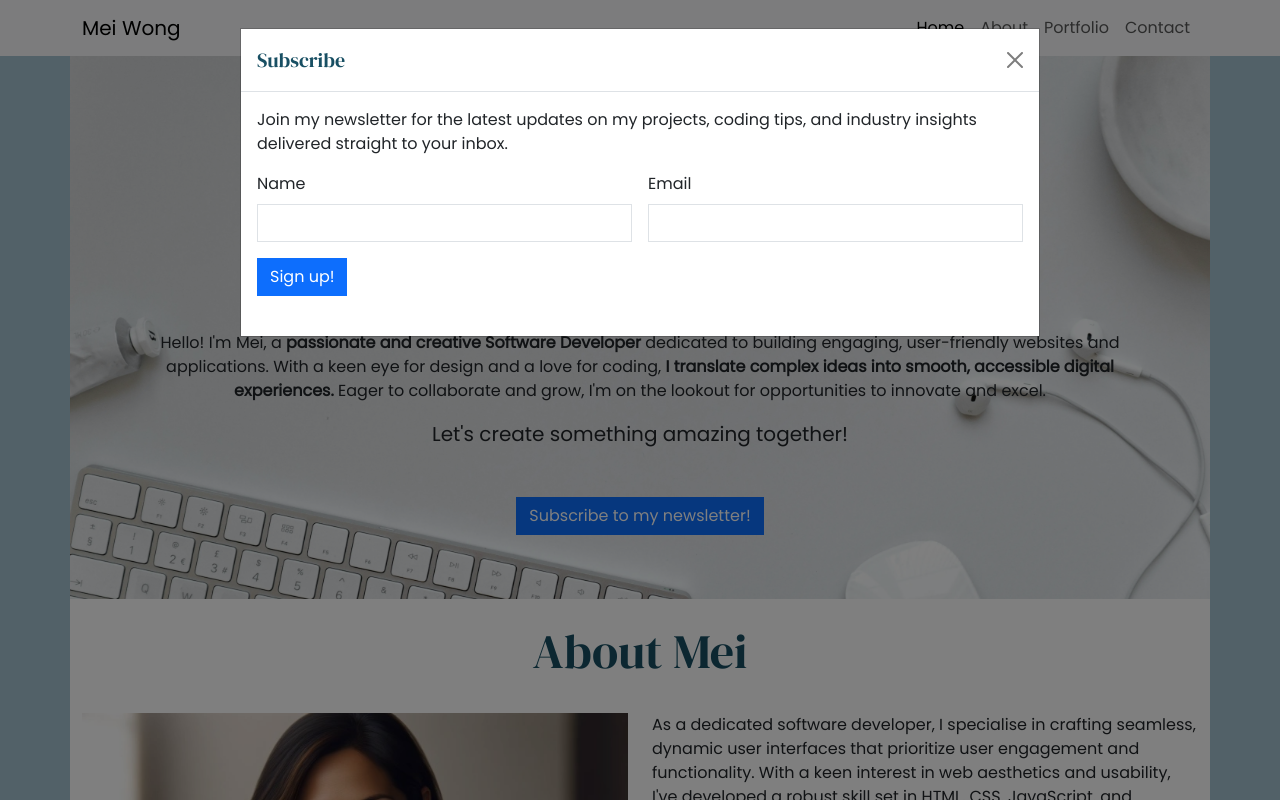
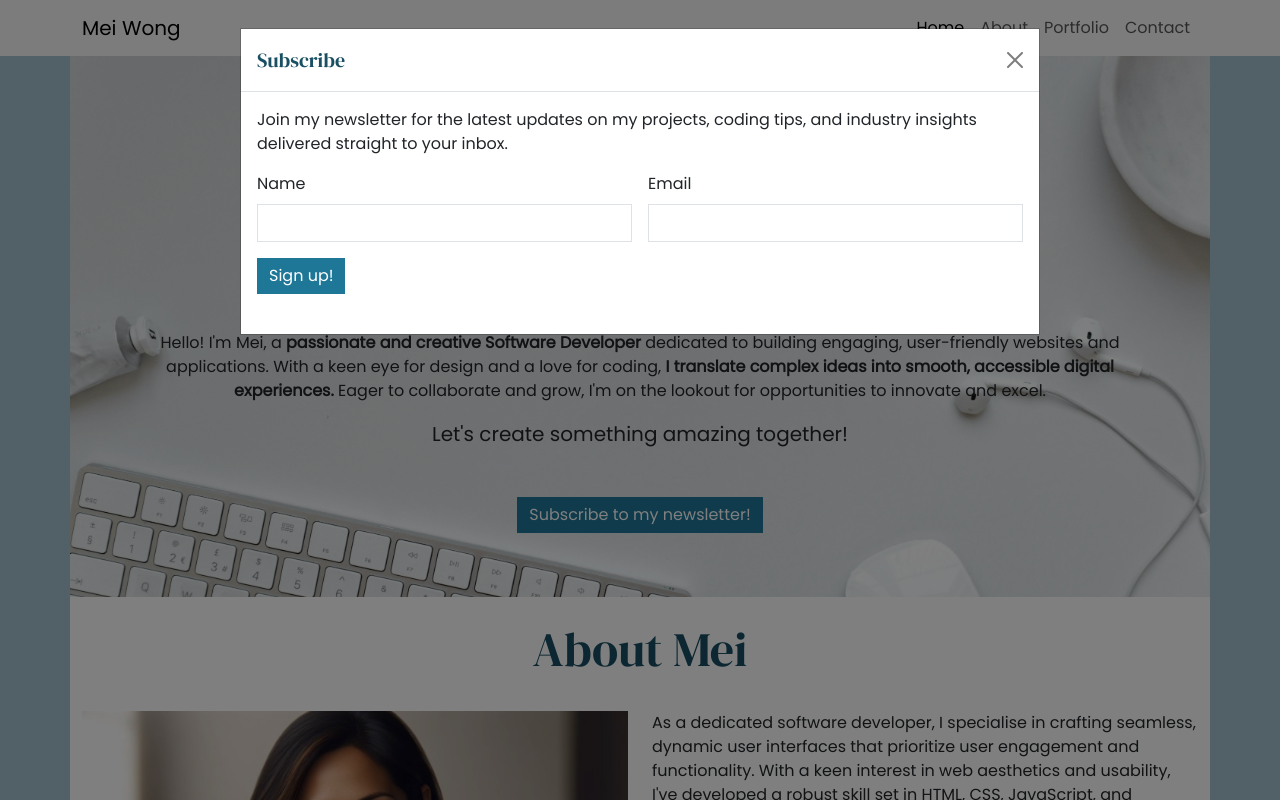
Before and after one commit to akaaims1987/putting-it-together, a plain HTML site: page index.html in a window 1280 px wide. Both pictures are taken after a click on the button "Subscribe to my newsletter!". Shown: the top 800 px of the page. Drawn offline with nearby package versions, Linux system fonts and the light colour scheme.

Commit message:
Hover colour buttons

```diff
--- a/assets/css/style.css
+++ b/assets/css/style.css
@@ -22,6 +22,17 @@
 .sharp-corners,
 .sharp-corners * {
     border-radius: 0;
+}
+
+/* Buttons */
+.custom-button {
+    background-color: #1f7798; /* mid-blue */
+    border: #1f7798;
+}
+
+.custom-button:hover {
+    background-color: #1d6d8a;
+    border: #1d6d8a;
 }
 
 /* About section */
--- a/index.html
+++ b/index.html
@@ -74,10 +74,7 @@
           <!-- mb-5 gives extra margin spacing under lead text -->
           <p class="lead mb-5">Let's create something amazing together!</p>
           <!-- Bootstrap modal button -->
-          <button
-            type="button"
-            class="btn btn-primary sharp-corners"
-            data-bs-toggle="modal"
+          <button type="button" class="btn btn-primary sharp-corners custom-button" data-bs-toggle="modal"
             data-bs-target="#exampleModal"
           >
             Subscribe to my newsletter!
@@ -248,7 +245,7 @@
               <textarea class="form-control" id="message" rows="3"></textarea>
             </div>
             <div class="col-12 sharp-corners">
-              <button type="submit" class="btn btn-primary">Send</button>
+              <button type="submit" class="btn btn-primary custom-button">Send</button>
             </div>
           </form>
         </div>
@@ -289,7 +286,7 @@
                 <input type="email" class="form-control" id="inputEmail" />
               </div>
               <div class="col-12 mb-4">
-                <button type="submit" class="btn btn-primary">Sign up!</button>
+                <button type="submit" class="btn btn-primary custom-button">Sign up!</button>
               </div>
             </form>
           </div>
```
